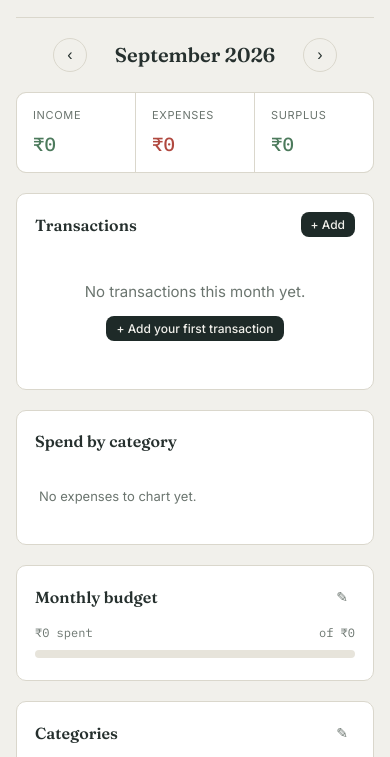
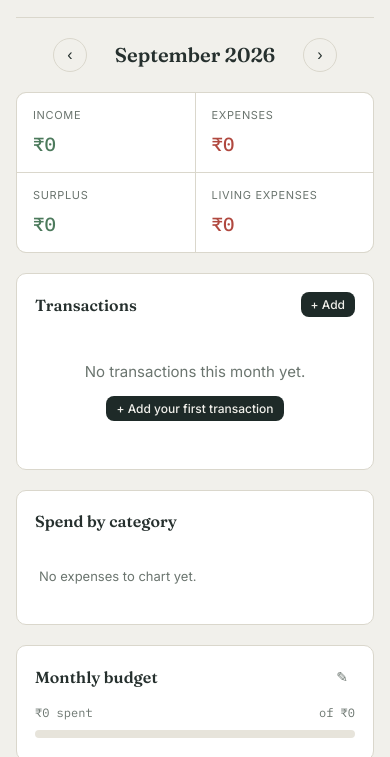
Before and after one commit to mywilltolive27/money-manager, a plain HTML site: page index.html in a window 390 px wide. Shown: the part 86-843 px from the top of the page. Drawn offline with nearby package versions, Linux system fonts and the light colour scheme.

Commit message:
Show living expenses in the month summary
New "Living expenses" tile alongside Income/Expenses/Surplus: sum of
expense transactions excluding EMI, Savings-Mandatory and
Savings-Optional. Summary strip is now a responsive 2x2/1x4 grid.

Co-Authored-By: Claude Sonnet 5 <noreply@anthropic.com>

```diff
--- a/index.html
+++ b/index.html
@@ -87,10 +87,11 @@
     font-family:var(--font-display); font-weight:600; font-size:20px; min-width:180px; text-align:center;
   }
   .summary-strip{
-    display:grid; grid-template-columns:repeat(3,1fr); gap:1px;
+    display:grid; grid-template-columns:repeat(2,1fr); gap:1px;
     background:var(--line); border:1px solid var(--line); border-radius:var(--radius);
     overflow:hidden; margin-bottom:20px;
   }
+  @media(min-width:560px){ .summary-strip{ grid-template-columns:repeat(4,1fr); } }
   .summary-strip .cell{
     background:var(--paper-raised); padding:14px 16px;
   }
@@ -208,6 +209,7 @@
     <div class="cell"><div class="label">Income</div><div class="val income" id="sumIncome">₹0</div></div>
     <div class="cell"><div class="label">Expenses</div><div class="val expense" id="sumExpense">₹0</div></div>
     <div class="cell"><div class="label">Surplus</div><div class="val" id="sumSurplus">₹0</div></div>
+    <div class="cell"><div class="label">Living expenses</div><div class="val expense" id="sumLiving">₹0</div></div>
   </div>
 
   <div class="layout">
@@ -329,6 +331,7 @@
 <script>
 const STORAGE_KEY = 'ledgerAppData';
 const PALETTE = ['#6B8CAE','#C1704A','#7A9B76','#A9739A','#B8873B','#5B8C88','#9A6B6B','#7A7AA9','#8A9A5B','#AA8866','#5B8CA0','#A05B7A'];
+const NON_LIVING_CATEGORIES = ['EMI', 'Savings-Mandatory', 'Savings-Optional'];
 
 function defaultData(){
   const cats = [
@@ -435,6 +438,11 @@ function render(){
   const surplusEl = $('#sumSurplus');
   surplusEl.textContent = fmtMoney(surplus);
   surplusEl.className = 'val ' + (surplus >= 0 ? 'income' : 'expense');
+
+  const living = txs
+    .filter(t => t.type === 'expense' && !NON_LIVING_CATEGORIES.includes(t.category))
+    .reduce((s,t) => s + Number(t.amount), 0);
+  $('#sumLiving').textContent = fmtMoney(living);
 
   renderTxList(txs);
   renderChart(txs);
```
